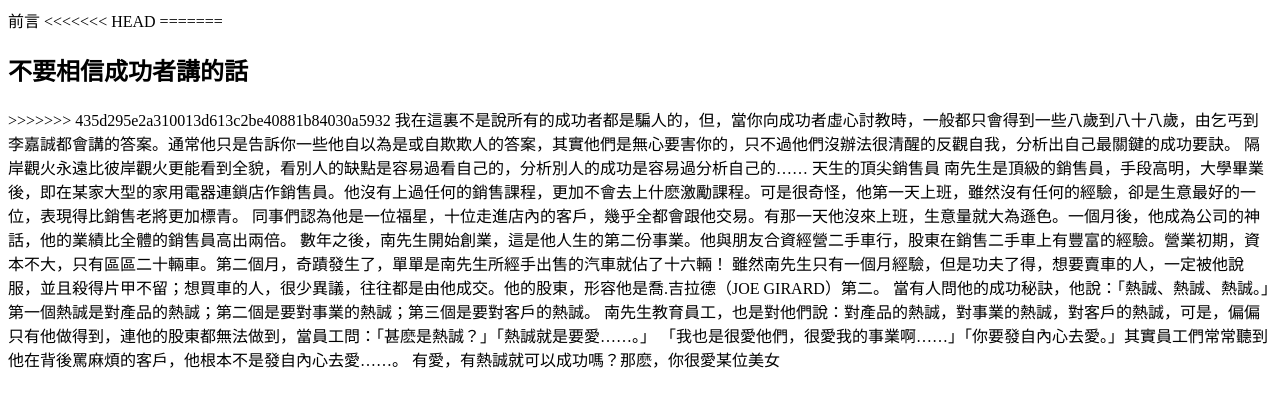
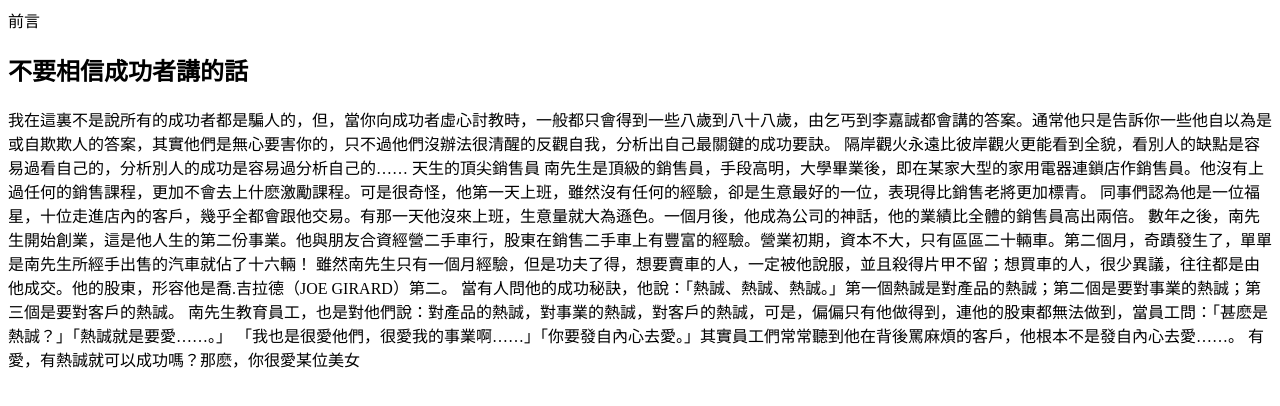
Before and after one commit to Jameswilson7788/this-is-a-book, a plain HTML site: page index.html in a window 1280 px wide. Drawn offline with Linux system fonts and the light colour scheme.

Commit message:
修改段落雜句

```diff
--- a/index.html
+++ b/index.html
@@ -10,10 +10,7 @@
     <div>
         前言
 
-<<<<<<< HEAD
-=======
         <h2>不要相信成功者講的話</h2>
->>>>>>> 435d295e2a310013d613c2be40881b84030a5932
 
         我在這裏不是說所有的成功者都是騙人的，但，當你向成功者虛心討教時，一般都只會得到一些八歲到八十八歲，由乞丐到李嘉誠都會講的答案。通常他只是告訴你一些他自以為是或自欺欺人的答案，其實他們是無心要害你的，只不過他們沒辦法很清醒的反觀自我，分析出自己最關鍵的成功要訣。
 
```
